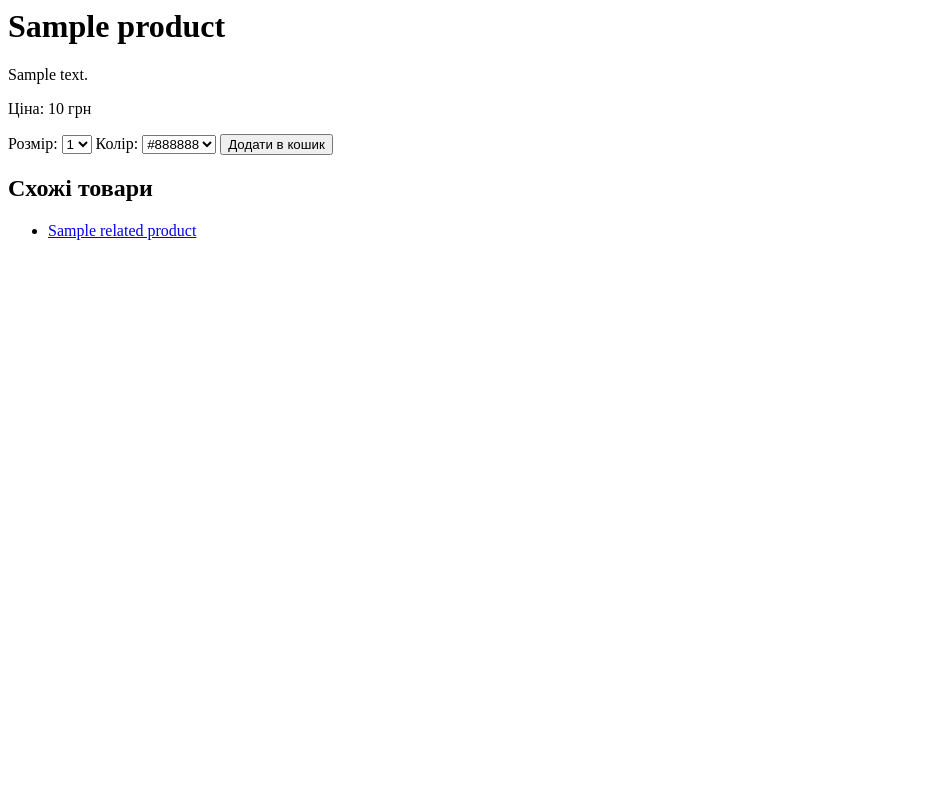
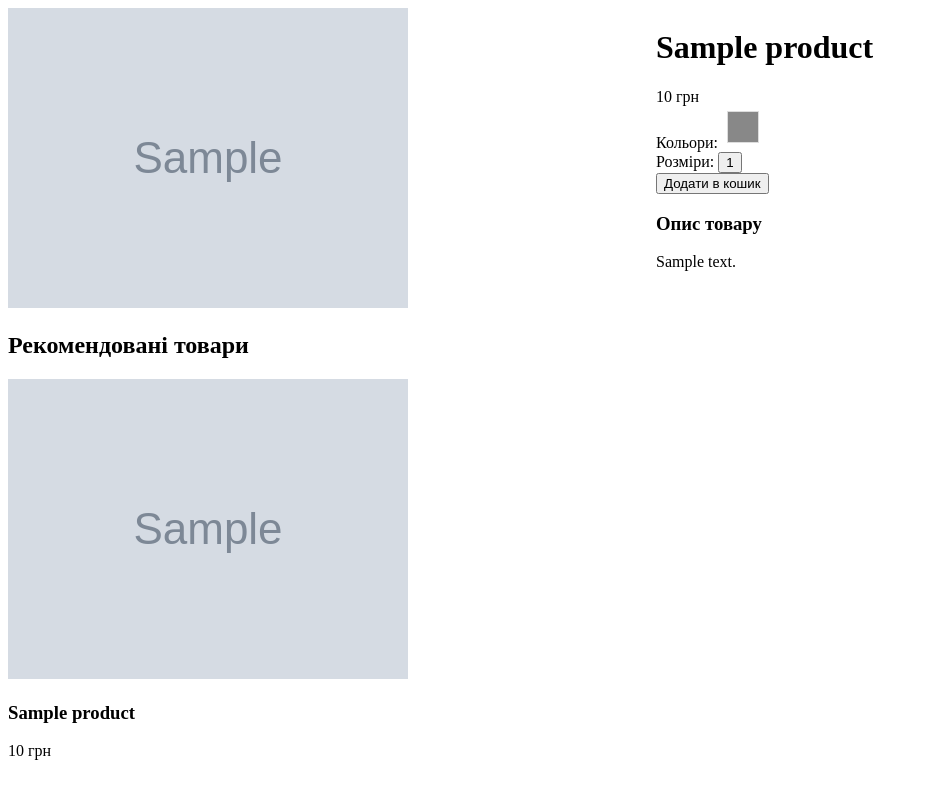
Before and after one commit to nastya-prokopishena/women_clothing_shop, a Flask app: template app/web/templates/product.html in a window 1280 px wide. Shown: the whole page, without its empty margins (0-928 px from the left). Run offline with Flask 3, Linux system fonts and the light colour scheme; the template is opened without the code that fills it: most values are stand-ins (such as "Sample title", 1, 10 or a date in 2020); grey boxes marked "Sample" are stand-in pictures.

Commit message:
allilua fixed html templates

```diff
--- a/app/__init__.py
+++ b/app/__init__.py
@@ -1,13 +1,17 @@
 from flask import Flask
 from app.config import Config
 from app.extensions import mongo
+import os
 from urllib.parse import quote_plus
 from pymongo.errors import ConnectionFailure, OperationFailure
 import sys
 
 
 def create_app():
-    app = Flask(__name__, template_folder='app/web/templates')
+    BASE_DIR = os.path.abspath(os.path.dirname(__file__))
+    TEMPLATE_DIR = os.path.join(BASE_DIR, 'web', 'templates')
+
+    app = Flask(__name__, template_folder=TEMPLATE_DIR)
     app.config.from_object(Config)
 
     print("\n=== Initializing MongoDB Connection ===")
--- a/app/web/routes/main.py
+++ b/app/web/routes/main.py
@@ -3,8 +3,8 @@
 
 
 def init_main_routes(app):
-    @app.route('/')
-    def home():
+    @app.route('/', endpoint='home')
+    def home_page():
         service = HomePageService()
         data = service.get_home_page_data()
 
@@ -15,7 +15,7 @@
             {'icon': 'fa-credit-card', 'title': 'Безпечна оплата', 'text': 'Різні способи оплати'}
         ]
 
-        return render_template('main/index.html',
+        return render_template('index.html',
                                featured_products=data['featured_products'],
                                new_arrivals=data['new_arrivals'],
                                categories=data['featured_categories'],
--- /dev/null
+++ b/app/web/static/css/product.css
@@ -0,0 +1,24 @@
+.product-container {
+    display: grid;
+    grid-template-columns: 1fr 1fr;
+    gap: 2rem;
+}
+
+.color-box {
+    width: 30px;
+    height: 30px;
+    display: inline-block;
+    margin: 5px;
+    border: 1px solid #ddd;
+}
+
+.sale-price {
+    color: #e74c3c;
+    font-size: 1.5em;
+}
+
+.related-grid {
+    display: grid;
+    grid-template-columns: repeat(4, 1fr);
+    gap: 1rem;
+}
--- a/app/web/templates/product.html
+++ b/app/web/templates/product.html
@@ -1,29 +1,73 @@
-<h1>{{ product.name }}</h1>
-<p>{{ product.description }}</p>
-<p>Ціна: {{ product.price }} грн</p>
+<!DOCTYPE html>
+<html lang="uk">
+<head>
+    <meta charset="UTF-8">
+    <title>{{ product.name }}</title>
+    <link rel="stylesheet" href="app/web/static/css/product.css">
+</head>
+<body>
+    <!-- Головна секція -->
+    <div class="product-container">
+        <!-- Галерея зображень -->
+        <div class="product-gallery">
+            {% for image in product.images %}
+                <img src="{{ image }}" alt="{{ product.name }}">
+            {% endfor %}
+        </div>
 
-<form method="post" action="/cart/add">
-  <label for="size">Розмір:</label>
-  <select name="size" required>
-    {% for size in product.sizes %}
-      <option>{{ size }}</option>
-    {% endfor %}
-  </select>
+        <!-- Інформація про товар -->
+        <div class="product-info">
+            <h1>{{ product.name }}</h1>
 
-  <label for="color">Колір:</label>
-  <select name="color" required>
-    {% for color in product.colors %}
-      <option>{{ color }}</option>
-    {% endfor %}
-  </select>
+            <!-- Ціна -->
+            <div class="price-section">
+                <span class="price">{{ product.price }} грн</span>
+            </div>
 
-  <input type="hidden" name="product_id" value="{{ product.id }}">
-  <button type="submit">Додати в кошик</button>
-</form>
+            <!-- Атрибути -->
+            <div class="attributes">
+                <div class="colors">
+                    <span>Кольори:</span>
+                    {% for color in product.attributes.colors %}
+                        <div class="color-box" style="background-color: {{ color }}"></div>
+                    {% endfor %}
+                </div>
 
-<h2>Схожі товари</h2>
-<ul>
-  {% for p in related_products %}
-    <li><a href="{{ url_for('product.product_page', product_id=p.id) }}">{{ p.name }}</a></li>
-  {% endfor %}
-</ul>
+                <div class="sizes">
+                    <span>Розміри:</span>
+                    {% for size in product.attributes.sizes %}
+                        <button class="size-button">{{ size }}</button>
+                    {% endfor %}
+                </div>
+            </div>
+
+            <!-- Кнопка додавання в кошик -->
+            <button class="add-to-cart">Додати в кошик</button>
+
+            <!-- Опис -->
+            <div class="description">
+                <h3>Опис товару</h3>
+                <p>{{ product.description }}</p>
+            </div>
+        </div>
+    </div>
+
+    <!-- Схожі товари -->
+    {% if related_products %}
+        <div class="related-products">
+            <h2>Рекомендовані товари</h2>
+            <div class="related-grid">
+                {% for product in related_products %}
+                    <div class="related-item">
+                        <img src="{{ product.images[0] }}" alt="{{ product.name }}">
+                        <h3>{{ product.name }}</h3>
+                        <p>{{ product.price }} грн</p>
+                    </div>
+                {% endfor %}
+            </div>
+        </div>
+    {% endif %}
+
+    <script src="/static/js/product.js"></script>
+</body>
+</html>
--- a/run.py
+++ b/run.py
@@ -1,6 +1,11 @@
 from app import create_app
+from app.web.routes.main import init_main_routes
+from app.web.routes.product import init_product_routes
 
 app = create_app()
 
+# Ініціалізація маршрутів
+init_product_routes(app)
+
 if __name__ == '__main__':
     app.run(debug=True)
```
Also changed, not shown: app/application/services/product_page_service.py (added, +20 -0 lines), app/domain/models/product.py (+4 -7 lines), app/infrastructure/persistence/product_repository.py (+22 -4 lines), app/web/routes/product.py (+20 -21 lines), app/web/templates/index.html (added, +20 -0 lines), app/web/templates/main/index.html (deleted, +0 -20 lines).
